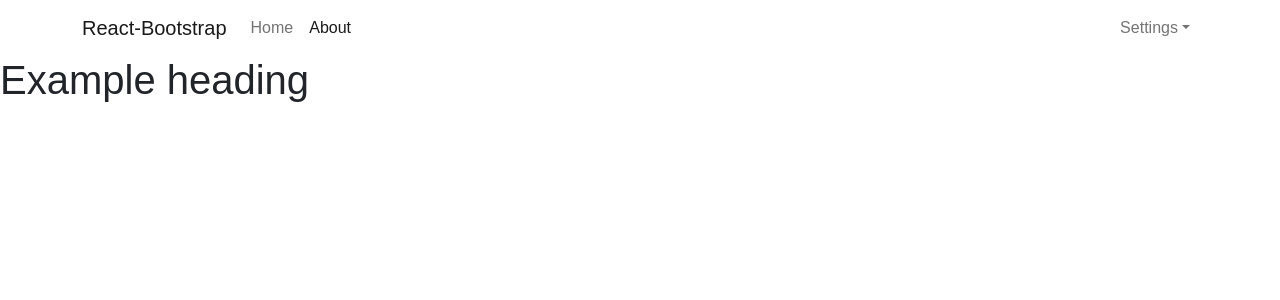
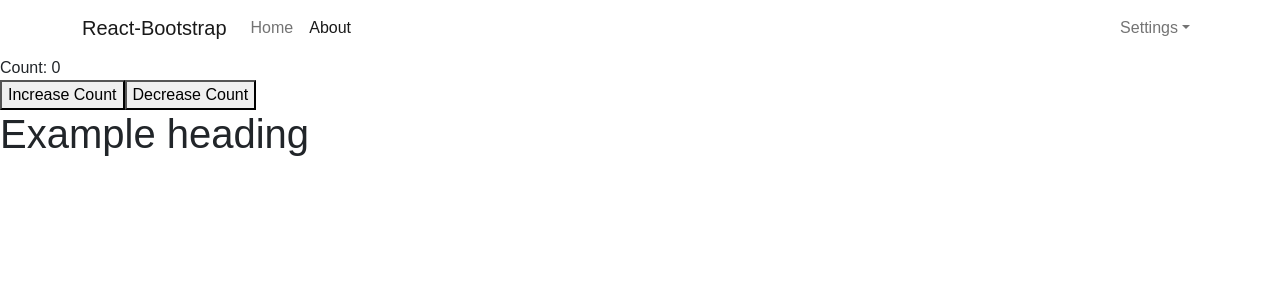
Before and after one commit to LeKiem/SSO_FE, a React (Create React App) app: page /about in a window 1280 px wide. Shown: the top 300 px of the page. Built offline with nearby package versions, Linux system fonts and the light colour scheme.

Commit message:
Setup Redux

```diff
--- a/package.json
+++ b/package.json
@@ -11,8 +11,12 @@
     "react": "^18.2.0",
     "react-bootstrap": "2.4.0",
     "react-dom": "^18.2.0",
+    "react-redux": "8.0.1",
     "react-router-dom": "6.3.0",
     "react-scripts": "5.0.1",
+    "redux": "4.2.0",
+    "redux-devtools-extension": "2.13.9",
+    "redux-thunk": "2.4.1",
     "sass": "1.51.0",
     "web-vitals": "^2.1.4"
   },
--- a/src/App.js
+++ b/src/App.js
@@ -1,10 +1,24 @@
 // import About from "./components/About/About";
+import { useDispatch, useSelector } from "react-redux";
 import Header from "./components/Header/Header";
+import { increaseCounter, decreaseCounter } from "./redux/action/counterAction";
 // import { Routes, Route } from "react-router-dom";
 const App = () => {
+  const dispatch = useDispatch();
+  const count = useSelector((state) => state.counter.count);
   return (
     <div className="App">
       <Header />
+
+      <div>Count: {count}</div>
+
+      <button onClick={() => dispatch(increaseCounter())}>
+        Increase Count
+      </button>
+
+      <button onClick={() => dispatch(decreaseCounter())}>
+        Decrease Count
+      </button>
     </div>
   );
 };
--- a/src/index.js
+++ b/src/index.js
@@ -7,9 +7,13 @@
 import "bootstrap/dist/css/bootstrap.min.css";
 import About from "./components/About/About";
 import AppRoute from "./routes/AppRoute";
+import { Provider } from "react-redux";
 
+import store from "./redux/store";
 const root = ReactDOM.createRoot(document.getElementById("root"));
 root.render(
+  <>
+    <Provider store={store}>
       <React.StrictMode>
         <BrowserRouter>
           <Routes>
@@ -19,6 +23,8 @@
           </Routes>
         </BrowserRouter>
       </React.StrictMode>
+    </Provider>
+  </>
 );
 
 // If you want to start measuring performance in your app, pass a function
--- /dev/null
+++ b/src/redux/action/counterAction.js
@@ -0,0 +1,14 @@
+export const INCREMENT = "INCREMENT";
+
+export const DECREMENT = "DECREMENT";
+export const increaseCounter = () => {
+  return {
+    type: INCREMENT,
+  };
+};
+
+export const decreaseCounter = () => {
+  return {
+    type: DECREMENT,
+  };
+};
--- /dev/null
+++ b/src/redux/reducer/counterReducer.js
@@ -0,0 +1,26 @@
+import { INCREMENT, DECREMENT } from "../action/counterAction";
+
+const INITIAL_STATE = {
+  count: 0,
+};
+
+const countReducer = (state = INITIAL_STATE, action) => {
+  switch (action.type) {
+    case INCREMENT:
+      return {
+        ...state,
+        count: state.count + 1,
+      };
+
+    case DECREMENT:
+      return {
+        ...state,
+        count: state.count - 1,
+      };
+
+    default:
+      return state;
+  }
+};
+
+export default countReducer;
--- /dev/null
+++ b/src/redux/reducer/rootReducer.js
@@ -0,0 +1,9 @@
+import { combineReducers } from "redux";
+
+import counterReducer from "./counterReducer";
+
+const rootReducer = combineReducers({
+  counter: counterReducer,
+});
+
+export default rootReducer;
--- /dev/null
+++ b/src/redux/store.js
@@ -0,0 +1,10 @@
+import { createStore, applyMiddleware } from "redux";
+import thunk from "redux-thunk";
+import rootReducer from "./reducer/rootReducer";
+import { composeWithDevTools } from "redux-devtools-extension";
+const store = createStore(
+  rootReducer,
+  composeWithDevTools(applyMiddleware(thunk))
+);
+
+export default store;
```
Also changed, not shown: 1 other file (tests, documents, lock files or other folders). Lines whose indentation alone changed are shown as unchanged.
